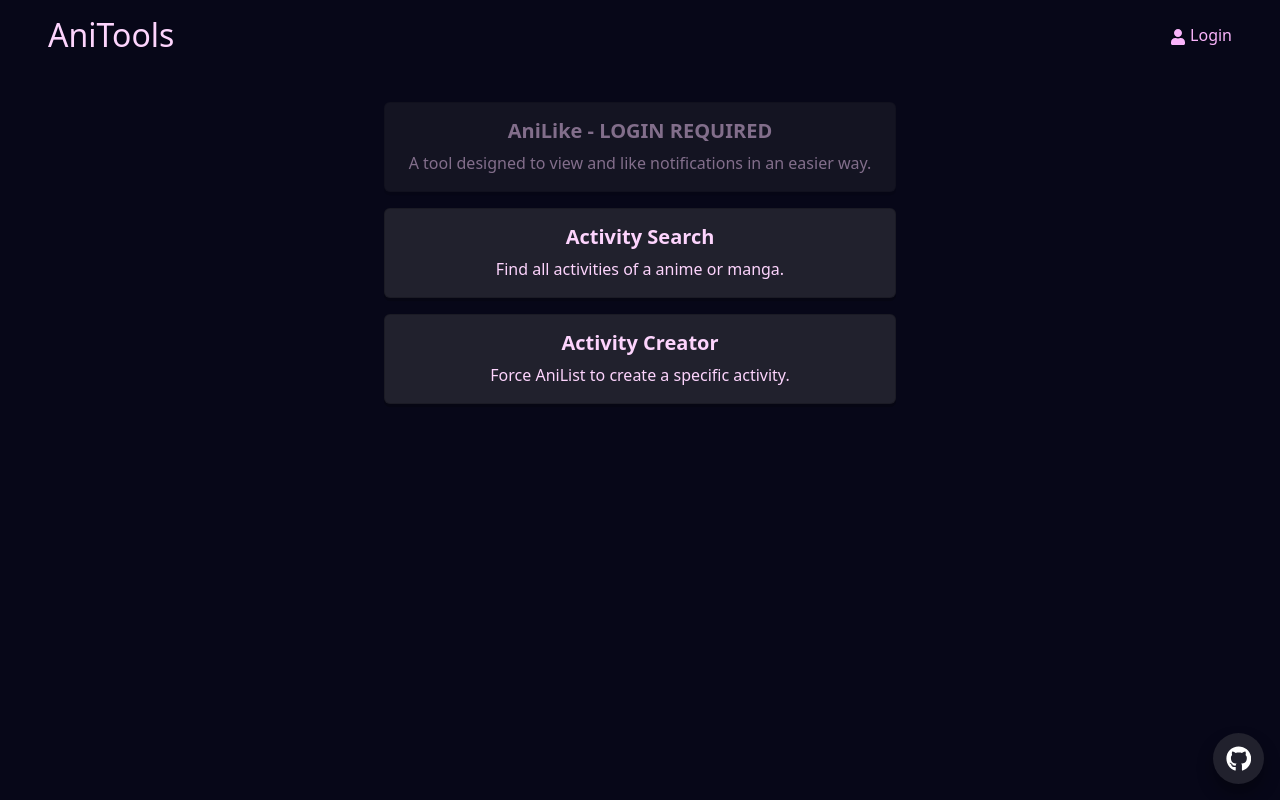
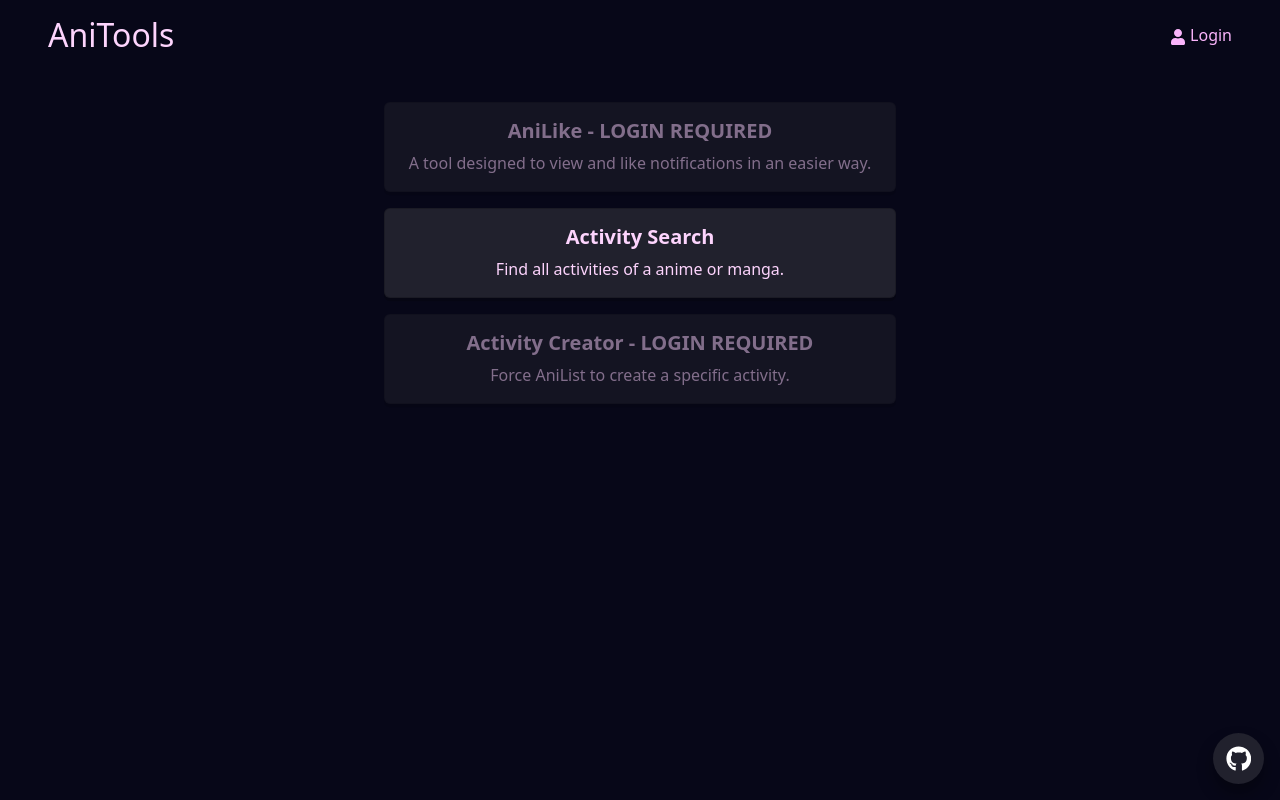
Before and after one commit to Randydator/ani-tools, a React (Vite) app: page / in a window 1280 px wide. Built offline with nearby package versions, Linux system fonts and the light colour scheme.

Commit message:
I think form now all working, only backend now :3

```diff
--- a/src/components/ActivityCreator/ActivityCreator.tsx
+++ b/src/components/ActivityCreator/ActivityCreator.tsx
@@ -6,16 +6,15 @@
 import DomPurify from "dompurify"
 
 function ActivityCreator() {
-  const [mediaTitle, setMediaTitle] = useState('');
-  const [status, setStatus] = useState('');
   const [progress, setProgress] = useState(0);
-  const [mediaType, setMediaType] = useState<MediaType>(MediaType.BOTH);
   const [selectedMediaMaxProgress, setSelectedMediaMaxProgress] = useState<number | null>(null)
   const [progressTitleText, setProgressTitleText] = useState<string>('Progress:')
 
   const handleSubmit = (event: any) => {
     event.preventDefault();
     const searchPayload = Object.fromEntries(Array.from(new FormData(event.target).entries()).map(([key, value]) => [key, DomPurify.sanitize(value.toString().trim())]))
+    console.log(searchPayload);
+    console.log(event)
 
   };
 
@@ -53,7 +52,7 @@
             <Form.Label>Title:</Form.Label>
             <PreviewSearch
               name="title"
-              mediaType={mediaType}
+              mediaType={MediaType.BOTH}
               placeholder="Title of anime or manga"
               required
               className="aniInput"
@@ -70,7 +69,7 @@
 
         <FormGroup controlId="statusSelect">
           <Form.Label>Status:</Form.Label>
-          <FormControl as="select" value={status} onChange={(e) => setStatus(e.target.value)}>
+          <FormControl name="status"as="select">
             <option value="">Select Status</option>
             <option value={MediaStatus.PLANNING}>Planning</option>
             <option value={MediaStatus.CURRENT}>Current</option>
@@ -83,8 +82,8 @@
 
         <FormGroup controlId="progressInput">
           <Form.Label>{progressTitleText}</Form.Label>
-          <InputGroup className={progress < 0 ? 'border-danger' : ''}>
-            <FormControl type="number" max={selectedMediaMaxProgress ? selectedMediaMaxProgress + 1 : 1} min={-1} onChange={handleProgressChange} value={progress}/>
+          <InputGroup>
+            <FormControl name="progress" type="number" max={selectedMediaMaxProgress ? selectedMediaMaxProgress + 1 : 1} min={-1} onChange={handleProgressChange} value={progress}/>
           </InputGroup>
         </FormGroup>
 
--- a/src/components/ActivityCreator/activityCreatorApi.ts
+++ b/src/components/ActivityCreator/activityCreatorApi.ts
@@ -5,7 +5,7 @@
 import { useContext } from "react";
 import { ActivitySearchVariables } from "../../utils/anilistInterfaces";
 
-export const useActivitySearch = (variables: ActivitySearchVariables | object) => {
+export const useActivityCreator = (variables: ActivitySearchVariables | object) => {
     const user = useContext(UserContext)
     const loggedInUserId = user?.id
 
--- a/src/components/Header/Header.tsx
+++ b/src/components/Header/Header.tsx
@@ -55,6 +55,7 @@
             if (p === '/' || p === '') return 'AniTools';
             if (p.startsWith('/AniLike')) return 'AniLike';
             if (p.startsWith('/ActivitySearch')) return 'Activity Search';
+            if (p.startsWith('/ActivityCreator')) return 'Activity Creator';
             if (p.startsWith('/OauthCallback') || p.startsWith('/oauthCallback')) return 'Callback';
             return 'AniTools';
         }
--- a/src/components/Home/Home.tsx
+++ b/src/components/Home/Home.tsx
@@ -31,10 +31,10 @@
                 </Card>
             </Link>
 
-            <Link to="/ActivityCreator" className="p-0 border-0 text-decoration-none">
+            <Link to="/ActivityCreator" className="p-0 border-0 text-decoration-none" style={{pointerEvents: user?.token === undefined ? 'none' : 'auto', opacity: user?.token === undefined ? 0.5 : 1}}>
                 <Card className='home-card'>
                     <Card.Body>
-                        <Card.Title>Activity Creator</Card.Title>
+                        <Card.Title>Activity Creator{user?.token === undefined ? ' - LOGIN REQUIRED' : ''}</Card.Title>
                         <Card.Text>
                             Force AniList to create a specific activity.
                         </Card.Text>
```
